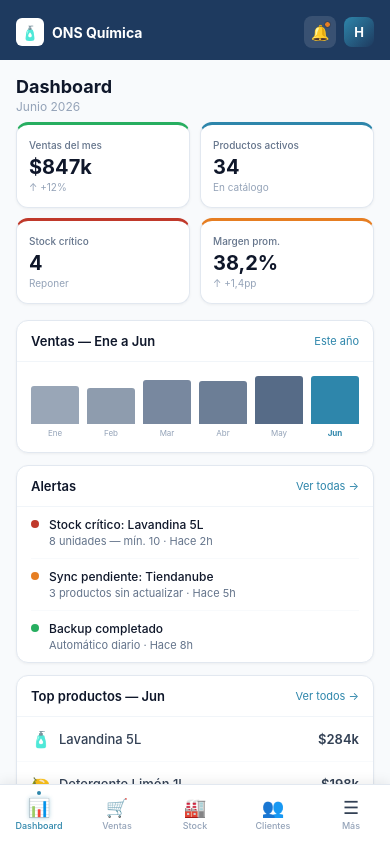
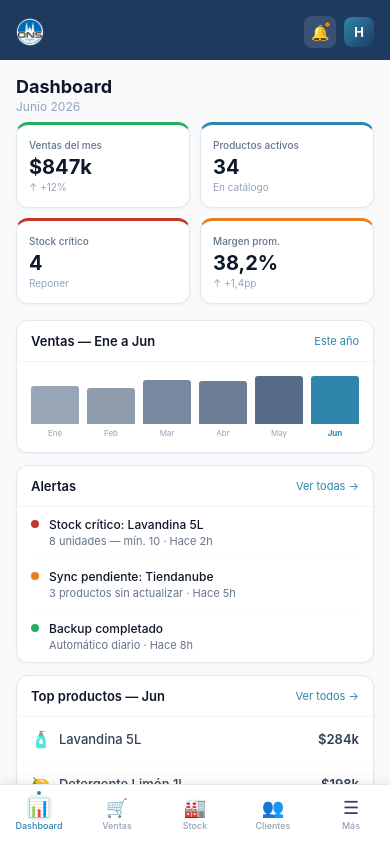
Before and after one commit to Jere-sito/ons-quimica, a website: page public/mobile/index.html in a window 390 px wide. Drawn offline with Linux system fonts and the light colour scheme.

Commit message:
feat: logo real en topbar y sidebar mobile

```diff
--- a/public/mobile/index.html
+++ b/public/mobile/index.html
@@ -329,8 +329,7 @@
 <!-- DESKTOP SIDEBAR -->
 <div class="desktop-sidebar">
   <div class="ds-logo">
-    <div style="width:28px;height:28px;background:white;border-radius:6px;display:flex;align-items:center;justify-content:center;font-size:14px;">🧴</div>
-    <div style="color:white;font-size:14px;font-weight:700;">ONS Química</div>
+    <img src="/logo.png" style="height:36px;width:auto;object-fit:contain;" alt="ONS Química" />
   </div>
   <div class="ds-nav">
     <div class="ds-item active" data-section="dashboard" onclick="showSection('dashboard')"><span class="ds-icon">📊</span>Dashboard</div>
@@ -367,8 +366,7 @@
         <!-- TOPBAR (shared) -->
         <div class="m-topbar">
           <div class="m-topbar-logo">
-            <div class="m-topbar-icon">🧴</div>
-            <div class="m-topbar-name">ONS Química</div>
+            <img src="/logo.png" style="height:28px;width:auto;object-fit:contain;" alt="ONS Química" />
           </div>
           <div class="m-topbar-right">
             <div class="m-topbar-bell">🔔<div class="m-notif-dot"></div></div>
```
